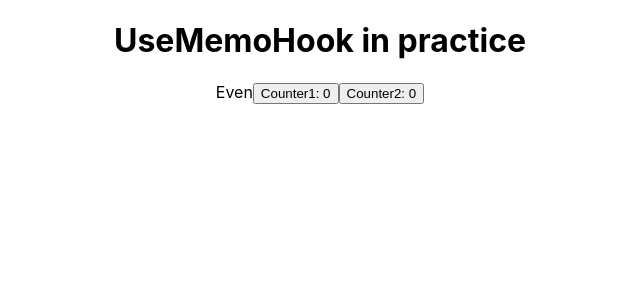
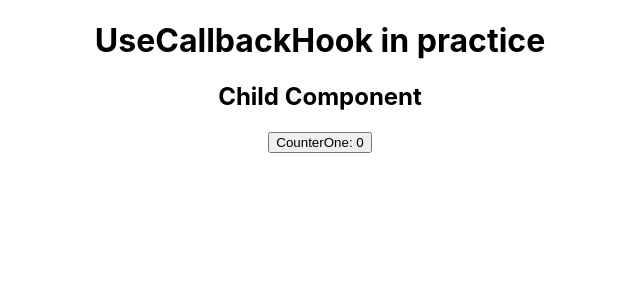
Before and after one commit to Raviegupta/React-Practice, a React (Create React App) app: page / in a window 1280 px wide. Shown: the top 300 px of the page, without its empty margins (320-960 px from the left). Built offline with nearby package versions, Linux system fonts and the light colour scheme.

Commit message:
useCallback

```diff
--- a/src/App.js
+++ b/src/App.js
@@ -14,6 +14,9 @@ import UseReducerExSwitch from './Hooks/UseReducer/UseReducerExSwitch';
 
 import UseMemoHook from './Hooks/UseMemoHook/UseMemoHook';
 
+import Parent from './Hooks/UseCallBackHook/Parent';
+import Child from './Hooks/UseCallBackHook/Child';
+
 function App() {
   return (
     <div className="App">
@@ -28,7 +31,9 @@ function App() {
       {/* <UseReducerExample />    */}
       {/* <UseReducerExSwitch />    */}
 
-      <UseMemoHook />
+      {/* <UseMemoHook /> */}
+
+      <Parent />
     </div>
   );
 }
--- /dev/null
+++ b/src/Hooks/UseCallBackHook/Child.jsx
@@ -0,0 +1,14 @@
+import React, { memo, useState } from 'react'
+
+const Child = ({counterTwo, fun}) => {
+    console.log('Child copmponet is rendered')
+
+
+  return (
+    <div>
+        <h2>Child Component</h2>
+    </div>
+  )
+}
+// This memo will prevent it from unwanted rendering of Child  Component
+export default memo(Child)
--- /dev/null
+++ b/src/Hooks/UseCallBackHook/Parent.jsx
@@ -0,0 +1,27 @@
+import React, { useCallback, useState } from 'react'
+import Child from './Child';
+
+const Parent = () => {
+
+    const [counterOne, setCounterOne] = useState(0);
+    const [counterTwo, setCounterTwo] = useState([]);
+
+    const fun = useCallback(() => {
+        console.log('Ravi');
+    }, counterTwo)
+
+    // const fun = () => {
+    //     console.log('Ravi');
+    // }
+
+  return (
+    <div>
+        <h1>UseCallbackHook in practice</h1>
+
+        <Child counterTwo={counterTwo} fun={fun} />
+        <button onClick={()=> setCounterOne(counterOne+1)}>CounterOne: {counterOne}</button>
+    </div>
+  )
+}
+
+export default Parent
--- a/src/Hooks/UseMemoHook/UseMemoHook.jsx
+++ b/src/Hooks/UseMemoHook/UseMemoHook.jsx
@@ -2,23 +2,23 @@ import React, { useMemo, useState } from 'react'
 
 const UseMemoHook = () => {
 
-    const [counter1, setCounter1] = useState(0);
-    const [counter2, setCounter2] = useState(0);
+    const [counterOne, setCounterOne] = useState(0);
+    const [counterTwo, setCounterTwo] = useState(0);
 
     const isEven = useMemo(()=> {
         console.warn('isEven Function is called')
         let i = 0;
         while(i<1000000000) i++;
 
-        return counter1%2 === 0
-    }, [counter1])
+        return counterOne%2 === 0
+    }, [counterOne])
 
     // const isEven = ()=> {
     //     console.warn('isEven Function is called')
     //     let i = 0;
     //     while(i<1000000000) i++;
 
-    //     return counter1%2 === 0
+    //     return counterOne%2 === 0
     // }
 
   return (
@@ -26,8 +26,8 @@ const UseMemoHook = () => {
         <h1>UseMemoHook in practice</h1>
 
         <span>{isEven? "Even": "Odd"}</span>
-        <button onClick={()=> setCounter1(counter1+1)}>Counter1: {counter1}</button>
-        <button onClick={()=> setCounter2(counter2+1)}>Counter2: {counter2}</button>
+        <button onClick={()=> setCounterOne(counterOne+1)}>CounterOne: {counterOne}</button>
+        <button onClick={()=> setCounterTwo(counterTwo+1)}>CounterTwo: {counterTwo}</button>
     </div>
   )
 }
```
Also changed, not shown: 1 other file (tests, documents, lock files or other folders).
